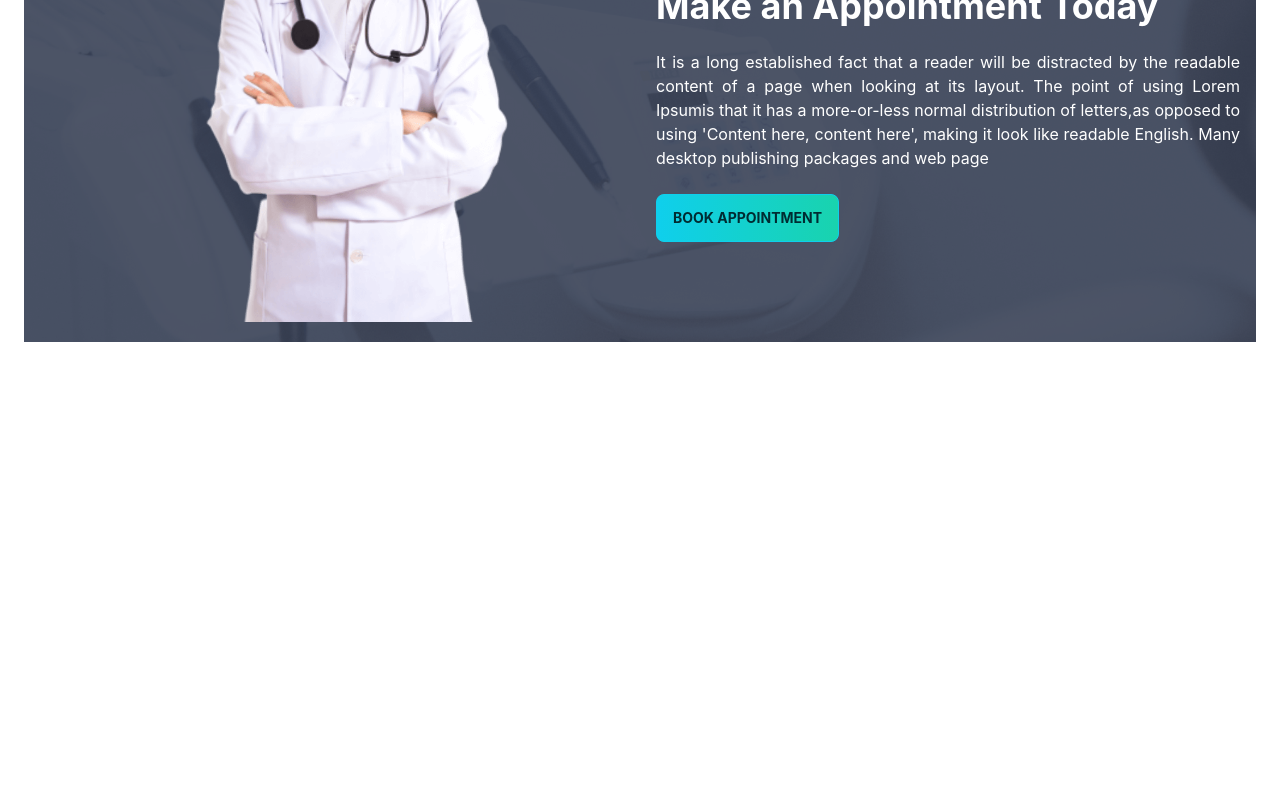
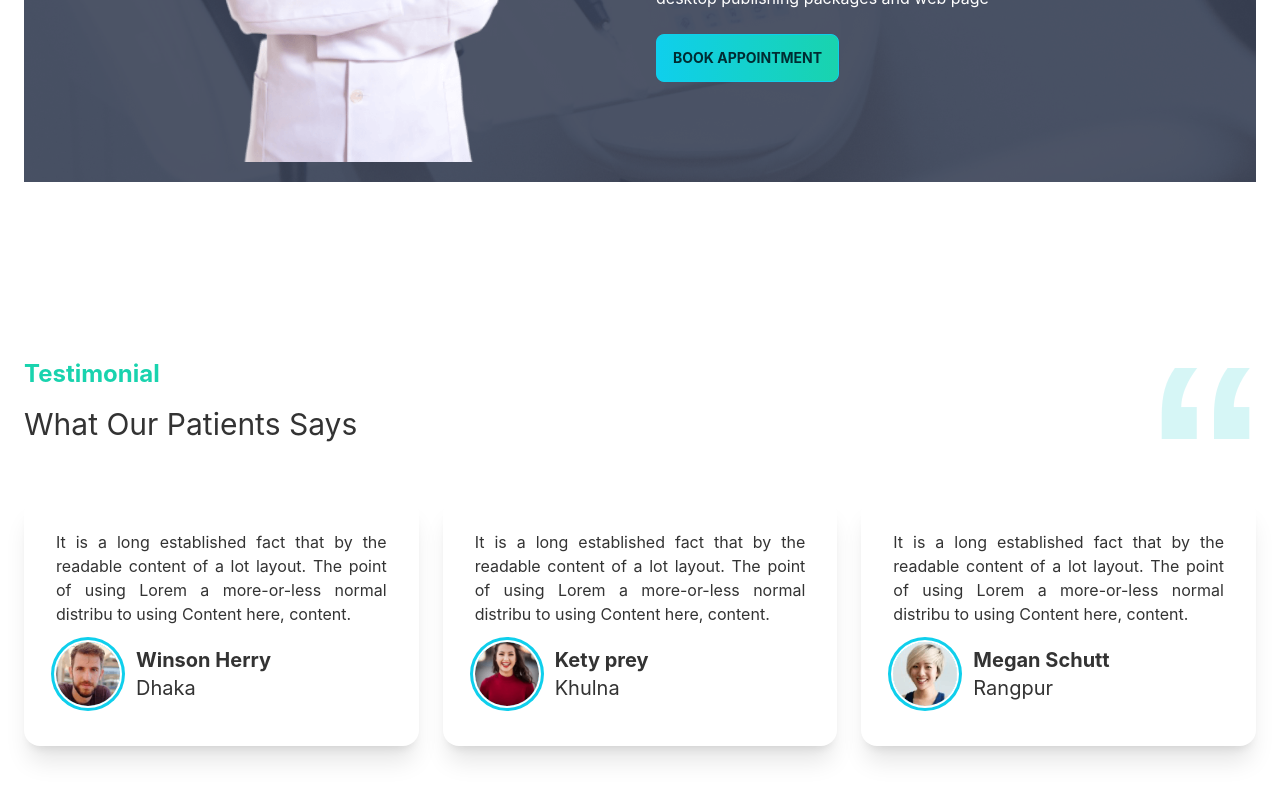
Before and after one commit to MrinmoyBaust98/Healthy_Smile, a React (Create React App) app: page / in a window 1280 px wide. Shown: the part 2524-3324 px from the top of the page. Before the commit the page ends 2866 px from the top, so only its background shows below. Built offline with nearby package versions, Linux system fonts and the light colour scheme.

Commit message:
Testimonial & Review Section Added

```diff
--- a/src/pages/Home/Home/Home.js
+++ b/src/pages/Home/Home/Home.js
@@ -4,6 +4,7 @@ import InfoCards from "../Information/InfoCards";
 import ServiceCards from "../Services/ServiceCards";
 import ServiceBanner from "../ServiceBanner/ServiceBanner";
 import MakeAppointment from "../MakeAppointment/MakeAppointment";
+import Testimonial from "../Testimonial/Testimonial";
 
 const Home = () => {
   return (
@@ -13,6 +14,7 @@ const Home = () => {
       <ServiceCards />
       <ServiceBanner />
       <MakeAppointment />
+      <Testimonial />
     </div>
   );
 };
--- a/src/pages/Home/MakeAppointment/MakeAppointment.js
+++ b/src/pages/Home/MakeAppointment/MakeAppointment.js
@@ -4,7 +4,7 @@ import bgAppointment from "../../../assets/images/appointment.png";
 
 const MakeAppointment = () => {
   return (
-    <section className="mt-64" style={{ background: `url(${bgAppointment})` }}>
+    <section className="my-20" style={{ background: `url(${bgAppointment})` }}>
       <div className="hero h-[512px]">
         <div className="hero-content flex-col lg:flex-row">
           <img
--- /dev/null
+++ b/src/pages/Home/Testimonial/ReviewCard.js
@@ -0,0 +1,25 @@
+import React from "react";
+
+const ReviewCard = ({ rev }) => {
+  const { review, img, name, city } = rev;
+  return (
+    <div className="card bg-base-100 shadow-xl">
+      <div className="card-body">
+        <p className="text-justify">{review}</p>
+        <div className="flex items-center ">
+          <div className="avatar py-2">
+            <div className="w-16 rounded-full ring ring-primary ring-offset-base-100 ring-offset-2">
+              <img src={img} alt="reviewer-img" />
+            </div>
+          </div>
+          <div className="mx-4">
+            <h2 className="text-xl font-bold">{name}</h2>
+            <p className="text-xl ">{city}</p>
+          </div>
+        </div>
+      </div>
+    </div>
+  );
+};
+
+export default ReviewCard;
--- /dev/null
+++ b/src/pages/Home/Testimonial/Testimonial.js
@@ -0,0 +1,55 @@
+import React from "react";
+import testimonialIcon from "../../../assets/icons/quote.svg";
+import person1 from "../../../assets/images/people1.png";
+import person2 from "../../../assets/images/people2.png";
+import person3 from "../../../assets/images/people3.png";
+import ReviewCard from "./ReviewCard";
+
+const Testimonial = () => {
+  const testimonialData = [
+    {
+      id: 1,
+      review:
+        "It is a long established fact that by the readable content of a lot layout. The point of using Lorem a more-or-less normal distribu to using Content here, content.",
+      name: "Winson Herry",
+      img: person1,
+      city: "Dhaka",
+    },
+    {
+      id: 2,
+      review:
+        "It is a long established fact that by the readable content of a lot layout. The point of using Lorem a more-or-less normal distribu to using Content here, content.",
+      name: "Kety prey",
+      img: person2,
+      city: "Khulna",
+    },
+    {
+      id: 3,
+      review:
+        "It is a long established fact that by the readable content of a lot layout. The point of using Lorem a more-or-less normal distribu to using Content here, content.",
+      name: "Megan Schutt",
+      img: person3,
+      city: "Rangpur",
+    },
+  ];
+  return (
+    <div className="my-28">
+      <section className=" mt-44 flex justify-between">
+        <div>
+          <h2 className="text-2xl text-secondary font-bold ">Testimonial</h2>
+          <p className="text-3xl my-4"> What Our Patients Says</p>
+        </div>
+        <figure>
+          <img src={testimonialIcon} className="w-[100px]" alt="qute-icon" />
+        </figure>
+      </section>
+      <section className=" mt-10 grid gap-6 grid-cols-1 lg:grid-cols-3">
+        {testimonialData.map((rev) => (
+          <ReviewCard rev={rev} key={rev.id}></ReviewCard>
+        ))}
+      </section>
+    </div>
+  );
+};
+
+export default Testimonial;
```
